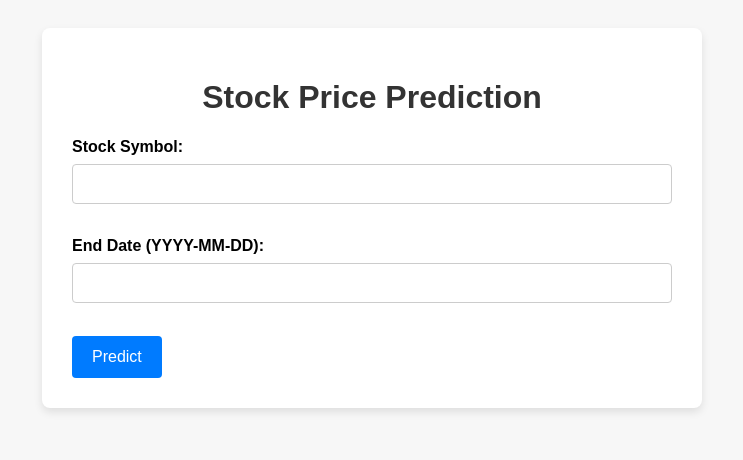
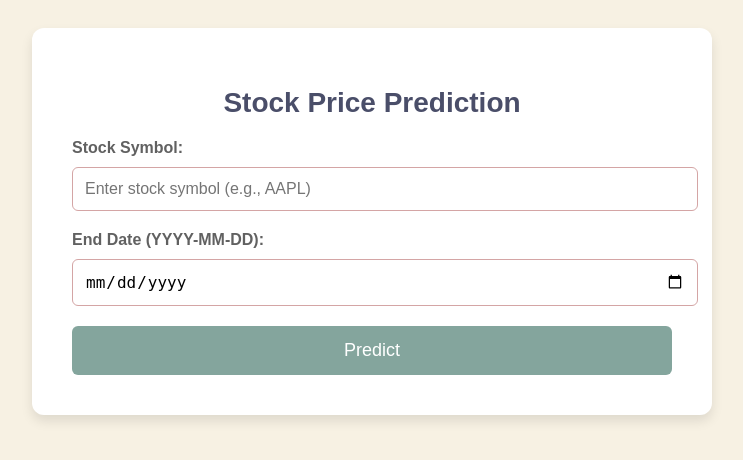
Before and after one commit to doobiusP/it254m-website, a Flask app: page / in a window 1280 px wide. Shown: the top 460 px of the page, without its empty margins (268-1011 px from the left). Run offline with Flask 3, Linux system fonts and the light colour scheme.

Commit message:
Added some styling

```diff
--- a/static/styles.css
+++ b/static/styles.css
@@ -1,22 +1,22 @@
 body {
-    font-family: Arial, sans-serif;
-    background-color: #f7f7f7;
+    font-family: 'Arial', sans-serif;
+    background-color: #f7f1e3; /* Soft pastel pink background */
     padding: 20px;
-
 }
 
 .container {
     max-width: 600px;
     margin: 0 auto;
-    background-color: #fff;
-    padding: 30px;
-    border-radius: 8px;
-    box-shadow: 0 4px 8px rgba(0, 0, 0, 0.1);
+    background-color: #ffffff;
+    padding: 40px;
+    border-radius: 12px;
+    box-shadow: 0 6px 12px rgba(0, 0, 0, 0.1);
 }
 
 h1 {
     text-align: center;
-    color: #333;
+    color: #4a4e69; /* Soft pastel purple */
+    font-size: 28px;
 }
 
 form {
@@ -26,33 +26,41 @@ form {
 label {
     display: block;
     font-weight: bold;
-    margin-bottom: 8px;
+    margin-bottom: 10px;
+    color: #616161; /* Neutral gray for text */
 }
 
-input[type="text"] {
+input[type="text"], input[type="date"] {
     width: 100%;
-    padding: 10px;
+    padding: 12px;
     font-size: 16px;
-    border-radius: 4px;
-    border: 1px solid #ccc;
-    box-sizing: border-box;
-    margin-bottom: 15px;
+    border-radius: 6px;
+    border: 1px solid #d4a5a5; /* Pastel pink border */
+    margin-bottom: 20px;
+    transition: border-color 0.3s;
+}
+
+input[type="text"]:focus, input[type="date"]:focus {
+    border-color: #84a59d; /* Soft pastel teal on focus */
+    outline: none;
 }
 
 button {
-    background-color: #007bff;
-    color: #fff;
-    padding: 12px 20px;
-    font-size: 16px;
+    background-color: #84a59d; /* Pastel teal */
+    color: #ffffff;
+    padding: 14px 22px;
+    font-size: 18px;
     border: none;
-    border-radius: 4px;
+    border-radius: 6px;
     cursor: pointer;
+    width: 100%;
+    transition: background-color 0.3s, transform 0.2s;
 }
 
 button:hover {
-    background-color: #0056b3;
+    background-color: #9ebeb3; /* Lighter pastel teal */
 }
 
 button:active {
-    transform: translateY(1px);
+    transform: translateY(2px);
 }
--- a/templates/index.html
+++ b/templates/index.html
@@ -11,9 +11,11 @@
         <h1>Stock Price Prediction</h1>
         <form action="/predict" method="post">
             <label for="ticker">Stock Symbol:</label>
-            <input type="text" id="ticker" name="ticker" required><br><br>
+            <input type="text" id="ticker" name="ticker" placeholder="Enter stock symbol (e.g., AAPL)" required>
+
             <label for="date">End Date (YYYY-MM-DD):</label>
-            <input type="text" id="date" name="date" required><br><br>
+            <input type="date" id="date" name="date" required>
+
             <button type="submit">Predict</button>
         </form>
     </div>
```
Also changed, not shown: static/pstyles.css (+12 -14 lines), static/backtesting_plot.png, static/prediction_plot.png, templates/prediction_result.html (line endings or trailing spaces), 2 other files.
